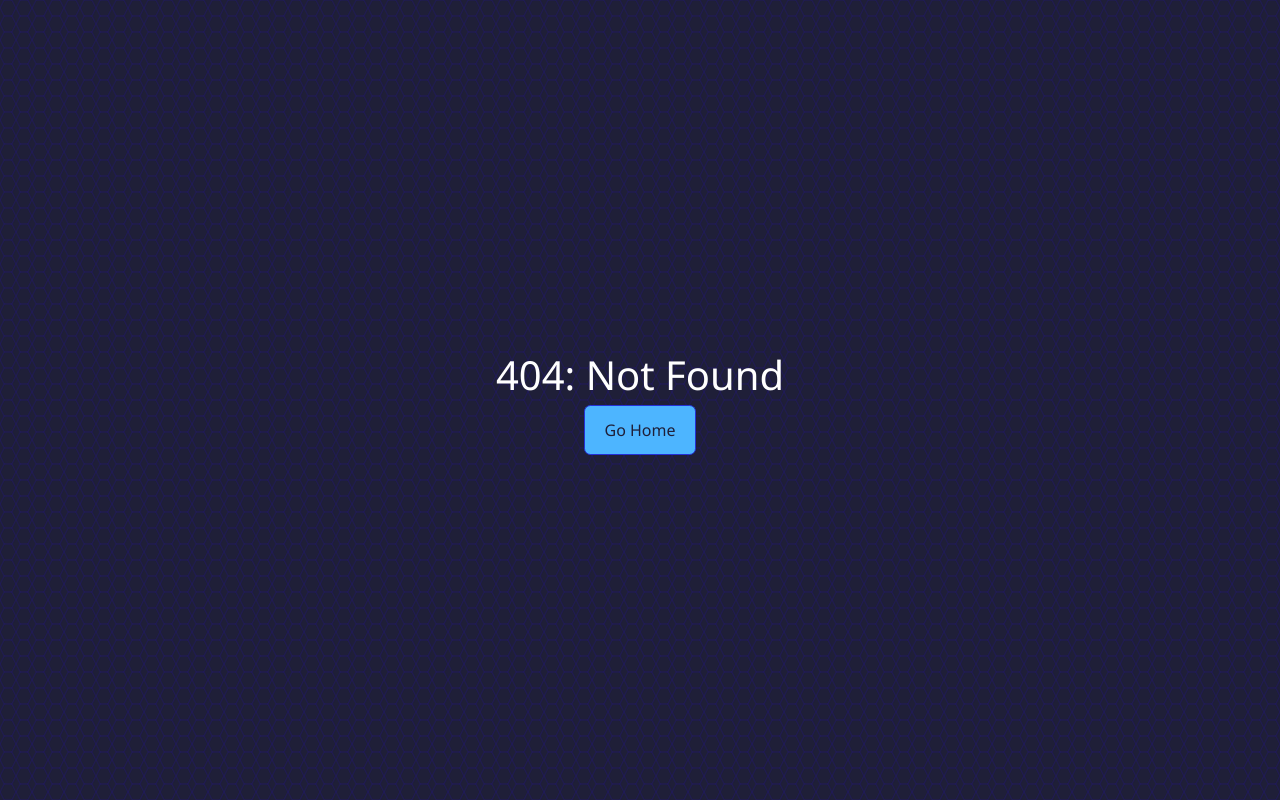
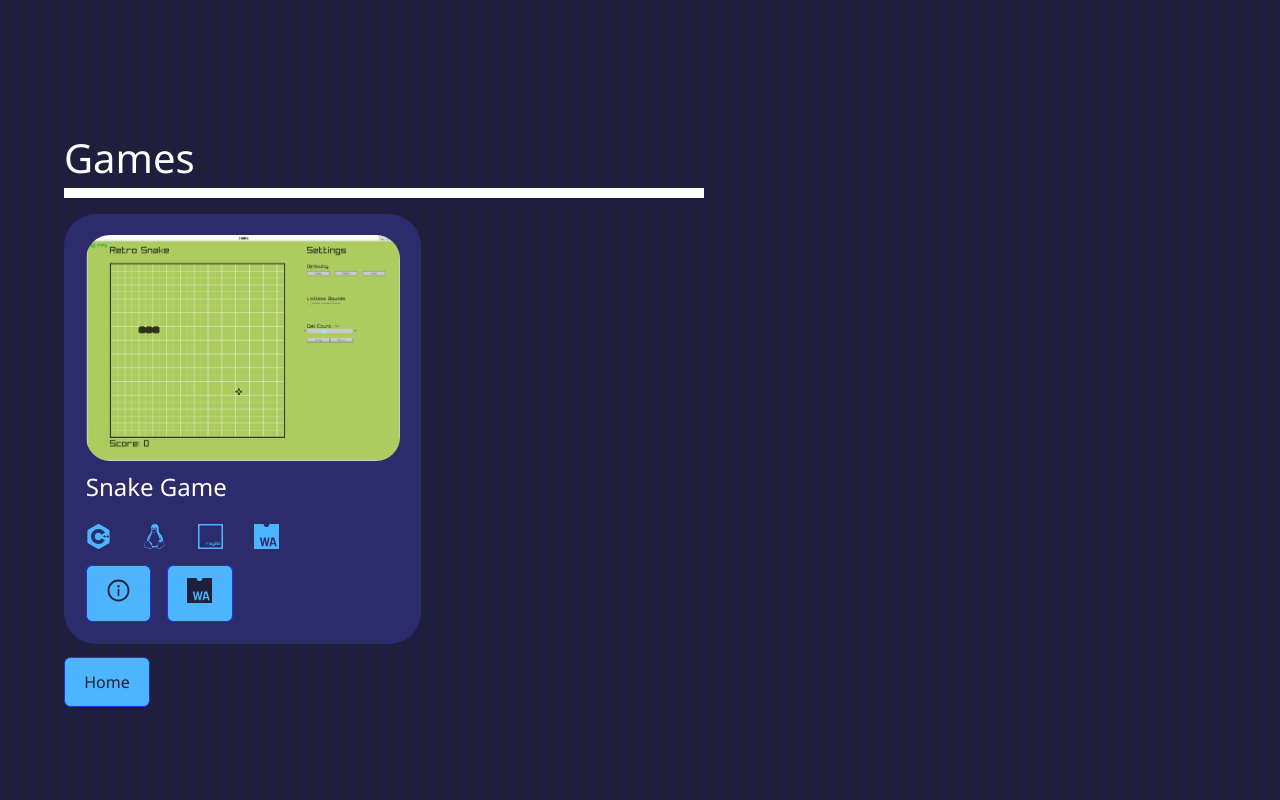
Before and after one commit to namanbajaj/Website, a React (Create React App) app: page /games in a window 1280 px wide. Before the commit this address had no page. Built offline with nearby package versions, Linux system fonts and the light colour scheme.

Commit message:
games section

```diff
--- a/src/App.jsx
+++ b/src/App.jsx
@@ -8,6 +8,7 @@ import { Route, Routes, useNavigate } from 'react-router-dom';
 import Home from './Pages/Home';
 import NotFound from './Pages/NotFound';
 import Snake from './Pages/Snake';
+import Games from './Pages/Games';
 
 const App = () => {
   const navigate = useNavigate();
@@ -23,6 +24,7 @@ const App = () => {
     <>
       <Routes>
         <Route path="/" element={<Home />} />
+        <Route path="/games" element={<Games />} />
         <Route path="/snake" element={<Snake />} />
         <Route path="*" element={<NotFound />} />
       </Routes>
--- /dev/null
+++ b/src/Pages/Games.jsx
@@ -0,0 +1,119 @@
+import React from 'react'
+import '../components/Portfolio/portfolio.css'
+
+import { data } from './data/games';
+
+import 'animate.css';
+import Popup from 'reactjs-popup'
+
+import { SiGithub } from 'react-icons/si'
+import { AiOutlineInfoCircle } from 'react-icons/ai'
+import { RiVideoLine } from 'react-icons/ri'
+
+const iconSize = 25;
+
+const Games = () => {
+  return (
+    <section id='games'>
+      <div className='portfolio_intro_text'>
+        <h1>Games</h1>
+      </div>
+
+      <div className='portfolio__container'>
+        {
+          data.map(({ id, image, icons, title, github, text, demo, links }) => {
+            const demobutton = <a className="btn portfolio_btns" id='demo_button'> <RiVideoLine size={iconSize} /> </a>;
+            return (
+              <article key={id} className='portfolio__item'>
+                <div className="portfolio__item-image">
+                  <Popup
+                    trigger={<a href="javascript:void(0);"><img src={image} alt={title} /></a>}
+                    modal
+                    contentStyle={{ width: '30%', height: 'auto' }}
+                  >
+                    {close => (
+                      <div className="pop_up_window animate__animated animate__zoomIn">
+                        <div className="pop_up_header"> {title} </div>
+                        <div className="pop_up_content">
+                          {<img src={image} alt={title} />}
+                        </div>
+                        <div className="pop_up_actions">
+                          <a
+                            className="btn"
+                            onClick={() => {
+                              close();
+                            }}
+                          >
+                            Close
+                          </a>
+                        </div>
+                      </div>
+                    )}
+                  </Popup>
+                </div>
+                <div>
+                  <h3 className='title_and_languages'>
+                    <div className='portfolio_item_title_text'>{title}</div>
+                    {icons}
+                  </h3>
+                </div>
+                <div className="portfolio__item-cta">
+                  <Popup
+                    trigger={<a className="btn portfolio_btns"> <AiOutlineInfoCircle size={iconSize} /> </a>}
+                    modal
+                  >
+                    {close => (
+                      <div className="pop_up_window animate__animated animate__zoomIn">
+                        <div className="pop_up_header"> {title} </div>
+                        <div className="pop_up_content">
+                          {text}
+                        </div>
+                        <div className="pop_up_actions">
+                          <a
+                            className="btn"
+                            onClick={() => {
+                              close();
+                            }}
+                          >
+                            Close
+                          </a>
+                        </div>
+                      </div>
+                    )}
+                  </Popup>
+
+                  {github != null ?
+                    (
+                      <a href={github} className='btn portfolio_btns' target='_blank'><SiGithub size={iconSize} /></a>
+                    ) : null
+                  }
+
+                  {links != null ? (
+                    links.map((link) => (
+                      (link.value[0] === 'h' &&
+                        <a
+                          href={link.value} className='btn old_button' target='_blank'>
+                          {link.icon}
+                        </a>)
+                      ||
+                      (link.value[0] === '/' && <a
+                        href={link.value} className='btn old_button'>
+                        {link.icon}
+                      </a>)
+                    ))
+                  ) : null
+                  }
+                </div>
+              </article>
+            )
+          })
+        }
+      </div>
+
+      <a href="/#" className='btn home_btn'>Home</a>
+
+    </section >
+  )
+}
+
+export default Games
--- a/src/Pages/Snake.jsx
+++ b/src/Pages/Snake.jsx
@@ -8,7 +8,10 @@ const Snake = () => {
         </h1>
         <h2>Fullscreen recommended</h2>
         <iframe src="https://namanbajaj.github.io/GameServer/Snake/snake.html" title='snake' frameborder="0" height='1000px' width='1300px' allowFullScreen={true} scrolling="no"></iframe>
-        <a href="/#portfolio" className="btn">Home</a>
+        <div className="game_nav_btns">
+          <a href="/#portfolio" className="btn">Home</a>
+          <a href="/games" className="btn">Games</a>
+        </div>
       </div>
     </div>
   )
--- a/src/Pages/css/Pages.css
+++ b/src/Pages/css/Pages.css
@@ -18,6 +18,16 @@
   display: none;
 }
 
+.game_nav_btns {
+  display: flex;
+  flex-direction: row;
+  gap: 1rem;
+}
+
+#games .home_btn {
+  margin: 1% 5%;
+}
+
 @media screen and (max-width: 1300px){
   .snake_container {
     display: none;
--- /dev/null
+++ b/src/Pages/data/games.jsx
@@ -0,0 +1,39 @@
+import React from 'react'
+
+import Icons from '../../components/Icons/Icons';
+
+import Snake from '../../assets/snake.png'
+
+import { SiLinux, SiRaylib, SiWebassembly, SiCplusplus } from 'react-icons/si'
+
+const iconSize = 25;
+
+export const data = [
+  {
+    id: 1,
+    image: Snake,
+    title: 'Snake Game',
+    icons: <div className='icon_under'>
+      <SiCplusplus size={iconSize} /> &nbsp;&nbsp;  &nbsp;&nbsp;
+      <SiLinux size={iconSize} /> &nbsp;&nbsp;  &nbsp;&nbsp;
+      <SiRaylib size={iconSize} /> &nbsp;&nbsp;  &nbsp;&nbsp;
+      <SiWebassembly size={iconSize} /> &nbsp;&nbsp;  &nbsp;&nbsp;
+    </div>,
+    text: <span>
+      - Snake game written in C++ using raylib <br />
+      - Supports keyboard and mouse controls <br />
+      - Coded in Linux and compiled to Linux and WebAssembly <br />
+      - Many features
+    </span>,
+    links: [
+      {
+        icon: <SiWebassembly size={iconSize} />,
+        value: '/snake'
+      }
+    ],
+    isNotable: false,
+    type: 'game',
+    dateOfLastUpdate: '2024-06-24',
+    dateOfFirstUpdate: '2024-06-20'
+  },
+]
--- a/src/components/Portfolio/All.jsx
+++ b/src/components/Portfolio/All.jsx
@@ -71,18 +71,18 @@ const All = () => {
       <div className='popup_background' onClick={handleOverlayClick}>
         <div className='popup'>
           <div className='filter_buttons_popup'>
-            <button onClick={() => handleFilterChange('all')} className={filter === 'all' ? 'active btn' : 'btn'}>
+            <button onClick={() => handleFilterChange('all')} className={filter === 'all' ? 'btn' : 'active btn'}>
               All Projects
             </button>
-            <button onClick={() => handleFilterChange('notable')} className={filter === 'notable' ? 'active btn' : 'btn '}>
+            <button onClick={() => handleFilterChange('notable')} className={filter === 'notable' ? 'btn' : 'active btn '}>
               Notable Projects
             </button>
             <div className='vert_line'></div>
             <div className='horiz_line'></div>
-            <button onClick={() => handleSortChange('dateOfFirstUpdate')} className={sortBy === 'dateOfFirstUpdate' ? 'active btn' : 'btn '}>
+            <button onClick={() => handleSortChange('dateOfFirstUpdate')} className={sortBy === 'dateOfFirstUpdate' ? 'btn' : 'active btn '}>
               Sort by Date of First Release
             </button>
-            <button onClick={() => handleSortChange('dateOfLastUpdate')} className={sortBy === 'dateOfLastUpdate' ? 'active btn' : 'btn '}>
+            <button onClick={() => handleSortChange('dateOfLastUpdate')} className={sortBy === 'dateOfLastUpdate' ? 'btn' : 'active btn '}>
               Sort by Date of Last Update
             </button>
             <div className='vert_line'></div>
@@ -99,18 +99,18 @@ const All = () => {
   return (
     <div>
       <div className='filter_buttons'>
-        <button onClick={() => handleFilterChange('all')} className={filter === 'all' ? 'active btn' : 'btn'}>
+        <button onClick={() => handleFilterChange('all')} className={filter === 'all' ? 'btn' : 'active btn'}>
           All Projects
         </button>
-        <button onClick={() => handleFilterChange('notable')} className={filter === 'notable' ? 'active btn' : 'btn '}>
+        <button onClick={() => handleFilterChange('notable')} className={filter === 'notable' ? 'btn' : 'active btn '}>
           Notable Projects
         </button>
         <div className='vert_line'></div>
         <div className='horiz_line'></div>
-        <button onClick={() => handleSortChange('dateOfFirstUpdate')} className={sortBy === 'dateOfFirstUpdate' ? 'active btn' : 'btn '}>
+        <button onClick={() => handleSortChange('dateOfFirstUpdate')} className={sortBy === 'dateOfFirstUpdate' ? 'btn' : 'active btn '}>
           Sort by Date of First Release
         </button>
-        <button onClick={() => handleSortChange('dateOfLastUpdate')} className={sortBy === 'dateOfLastUpdate' ? 'active btn' : 'btn '}>
+        <button onClick={() => handleSortChange('dateOfLastUpdate')} className={sortBy === 'dateOfLastUpdate' ? 'btn' : 'active btn '}>
           Sort by Date of Last Update
         </button>
         <div className='vert_line'></div>
--- a/src/components/Portfolio/Portfolio.jsx
+++ b/src/components/Portfolio/Portfolio.jsx
@@ -3,8 +3,6 @@ import './portfolio.css'
 
 import 'animate.css';
 
-import Old from './Old'
-import New from './New'
 import All from './All'
 
 const Portfolio = () => {
--- a/src/components/Portfolio/data.jsx
+++ b/src/components/Portfolio/data.jsx
@@ -26,13 +26,14 @@ import Memory from '../../assets/memory.png'
 import FS from '../../assets/fs.png'
 import AIAss1 from '../../assets/AIA1.png'
 import AIFP from '../../assets/AIFP.png'
-import Snake from '../../assets/snake.png'
 import kp from '../../assets/kp.png'
+import raylib from '../../assets/raylib.png'
 
 import { SiCsharp, SiC, SiKotlin, SiAndroidstudio, SiGradle, SiApachetomcat, SiSqlite, SiAndroid, SiMysql, SiEclipseide, SiHtml5, SiReact, SiCss3, SiJson, SiVisualstudio, SiWindows, SiPython, SiUnity, SiLinux, SiRaylib, SiWebassembly, SiCplusplus, SiTypescript, SiGithub } from 'react-icons/si'
 import { DiProlog } from 'react-icons/di';
 import { DiJava, DiJavascript } from 'react-icons/di';
 import { GoLinkExternal } from "react-icons/go";
+import { FiExternalLink } from 'react-icons/fi';
 
 const iconSize = 25;
 
@@ -64,11 +65,11 @@ export const data = [
     dateOfLastUpdate: '2024-07-03',
     dateOfFirstUpdate: '2024-07-01'
   },
-  // Snake game (raylib)
+  // All raylib games
   {
     id: 20,
-    image: Snake,
-    title: 'Snake Game',
+    image: raylib,
+    title: 'Games Portion of Site',
     icons: <div className='icon_under'>
       <SiCplusplus size={iconSize} /> &nbsp;&nbsp;  &nbsp;&nbsp;
       <SiLinux size={iconSize} /> &nbsp;&nbsp;  &nbsp;&nbsp;
@@ -76,15 +77,13 @@ export const data = [
       <SiWebassembly size={iconSize} /> &nbsp;&nbsp;  &nbsp;&nbsp;
     </div>,
     text: <span>
-      - Snake game written in C++ using raylib <br />
-      - Supports keyboard and mouse controls <br />
-      - Coded in Linux and compiled to Linux and WebAssembly <br />
-      - Many features
+      - Games built using raylib and C++ <br />
+      - Compiled for WebAssembly using emcc (Emscripten Compiler Frontend)
     </span>,
     links: [
       {
-        icon: <SiWebassembly size={iconSize} />,
-        value: '/snake'
+        icon: <FiExternalLink size={iconSize} />,
+        value: '/games'
       }
     ],
     isNotable: false,
```
Also changed, not shown: src/assets/raylib.png (added), src/components/Portfolio/old/New.jsx (renamed from src/components/Portfolio/New.jsx), src/components/Portfolio/old/Old.jsx (renamed from src/components/Portfolio/Old.jsx).
